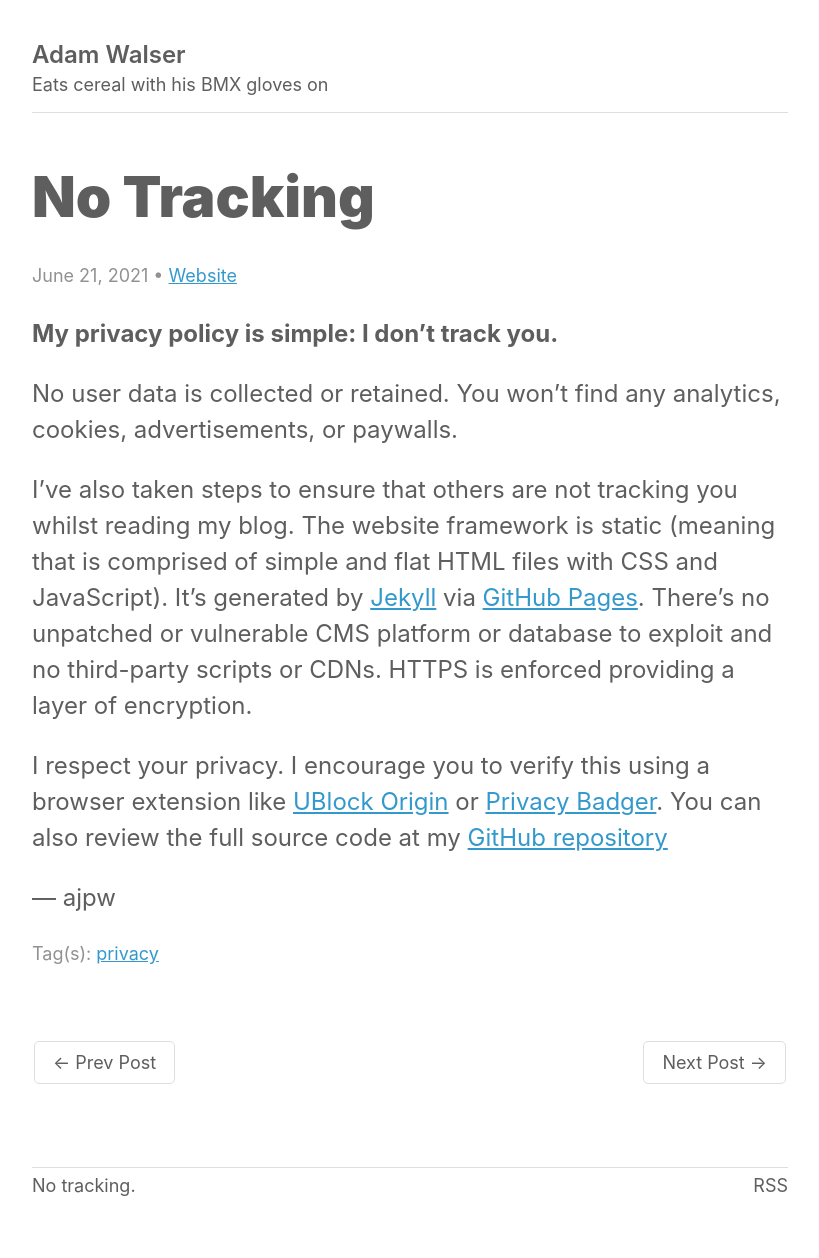
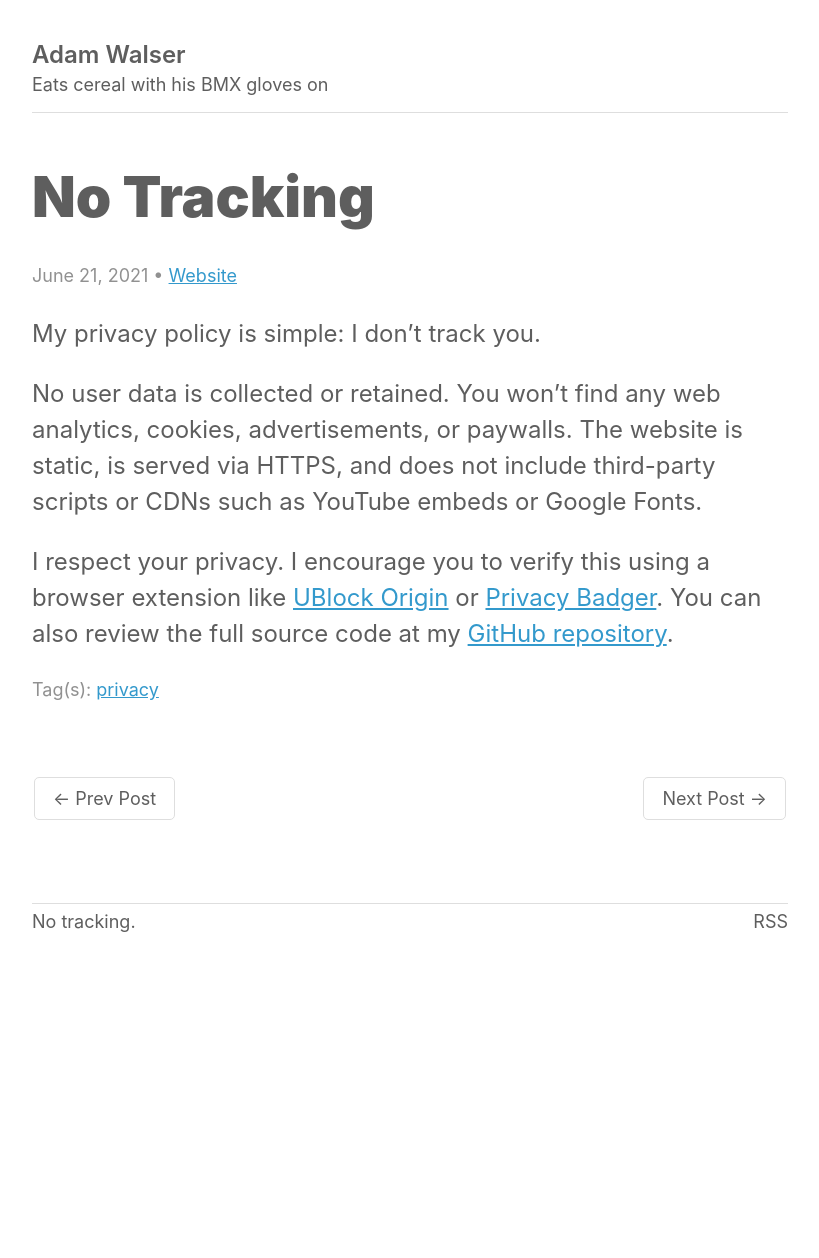
Before and after one commit to ajpwalser/ajpwalser.github.io, a Jekyll site: the page built from _posts/2021-06-21-no-tracking.md, in a window 1280 px wide. Shown: the whole page, without its empty margins (230-1049 px from the left). Built offline with Jekyll 4.4.1, drawn with Linux system fonts in a browser that asks for light colours; some web fonts are replaced; after the commit the page ends 994 px from its top, so only the background shows below that.

Commit message:
Update 2021-06-21-no-tracking.md

```diff
--- a/_posts/2021-06-21-no-tracking.md
+++ b/_posts/2021-06-21-no-tracking.md
@@ -6,12 +6,8 @@ tags: privacy
 date: 2021-06-21
 ---
 
-**My privacy policy is simple: I don't track you.**
+My privacy policy is simple: I don't track you.
 
-No user data is collected or retained. You won't find any analytics, cookies, advertisements, or paywalls.<!--more-->
+No user data is collected or retained. You won't find any web analytics, cookies, advertisements, or paywalls. The website is static, is served via HTTPS, and does not include third-party scripts or CDNs such as YouTube embeds or Google Fonts.<!--more-->
 
-I've also taken steps to ensure that others are not tracking you whilst reading my blog. The website framework is static (meaning that is comprised of simple and flat HTML files with CSS and JavaScript). It's generated by [Jekyll](https://jekyllrb.com/) via [GitHub Pages](https://pages.github.com/). There's no unpatched or vulnerable CMS platform or database to exploit and no third-party scripts or CDNs. HTTPS is enforced providing a layer of encryption.
-
-I respect your privacy. I encourage you to verify this using a browser extension like [UBlock Origin](https://ublockorigin.com/) or [Privacy Badger](https://privacybadger.org/). You can also review the full source code at my [GitHub repository](https://github.com/ajpwalser/ajpwalser.github.io)
-
-&#8212; ajpw
+I respect your privacy. I encourage you to verify this using a browser extension like [UBlock Origin](https://ublockorigin.com/) or [Privacy Badger](https://privacybadger.org/). You can also review the full source code at my [GitHub repository](https://github.com/ajpwalser/ajpwalser.github.io).
```
